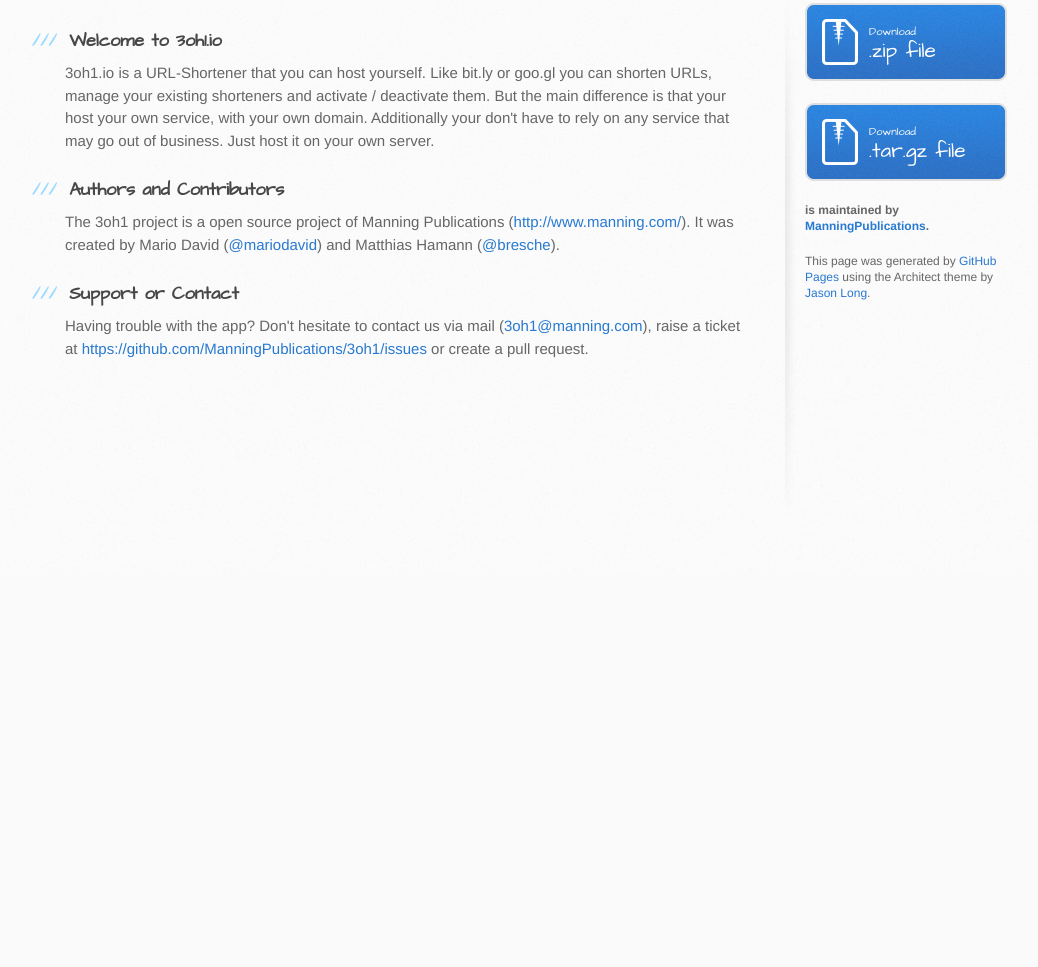
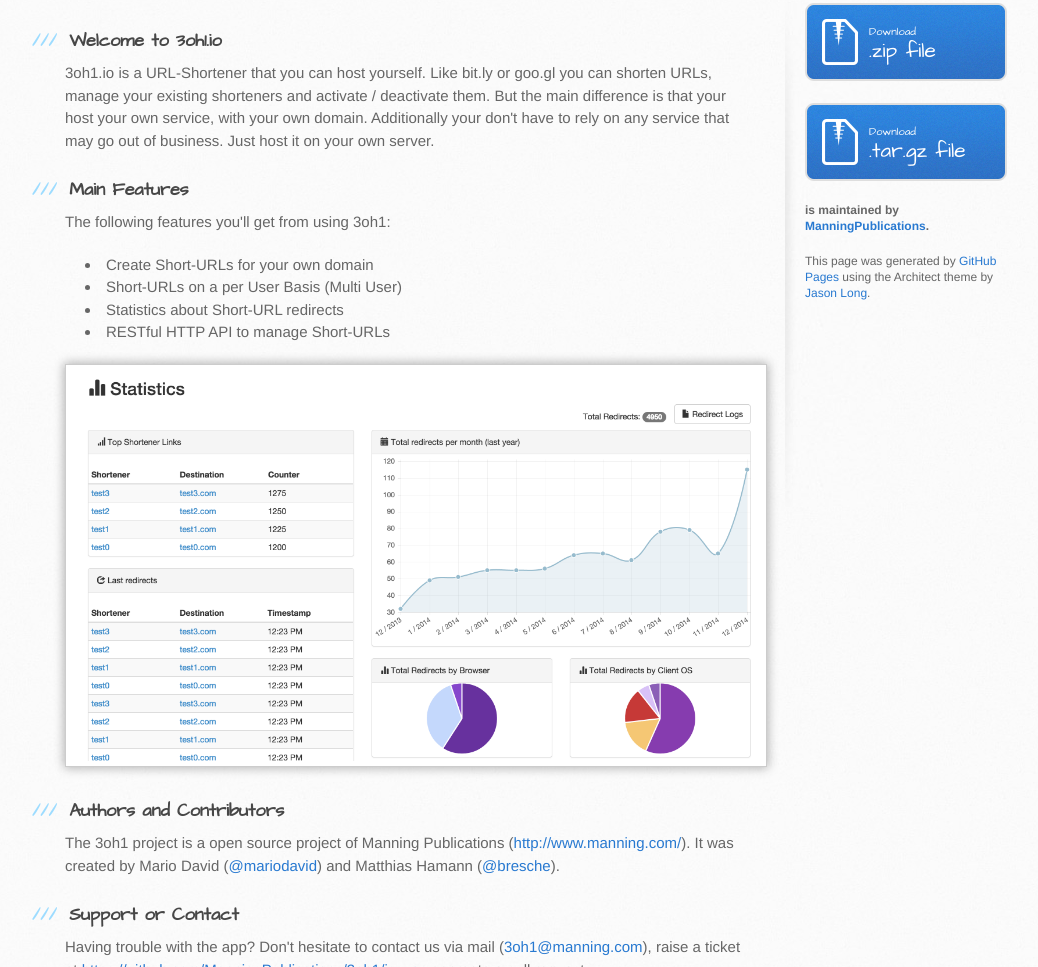
Before and after one commit to ManningPublications/3oh1, a plain HTML site: page index.html in a window 1280 px wide. Shown: the part 229-1196 px from the top of the page, without its empty margins (105-1143 px from the left). Before the commit the page ends 800 px from the top, so only its background shows below. Drawn offline with Linux system fonts and the light colour scheme.

Commit message:
created main features and stats image in gh-page

```diff
--- a/index.html
+++ b/index.html
@@ -6,6 +6,7 @@
     <meta name="viewport" content="width=device-width, initial-scale=1, maximum-scale=1">
     <link href='https://fonts.googleapis.com/css?family=Architects+Daughter' rel='stylesheet' type='text/css'>
     <link rel="stylesheet" type="text/css" href="stylesheets/stylesheet.css" media="screen">
+    <link rel="stylesheet" type="text/css" href="stylesheets/3oh1.css" media="screen">
     <link rel="stylesheet" type="text/css" href="stylesheets/pygment_trac.css" media="screen">
     <link rel="stylesheet" type="text/css" href="stylesheets/print.css" media="print">
 
@@ -32,6 +33,20 @@
 <a id="welcome-to-3oh1io" class="anchor" href="#welcome-to-3oh1io" aria-hidden="true"><span class="octicon octicon-link"></span></a>Welcome to 3oh1.io</h3>
 
 <p>3oh1.io is a URL-Shortener that you can host yourself. Like bit.ly or goo.gl you can shorten URLs, manage your existing shorteners and activate / deactivate them. But the main difference is that your host your own service, with your own domain. Additionally your don't have to rely on any service that may go out of business. Just host it on your own server.</p>
+
+<h3>
+<a id="main-features" class="anchor" href="#welcome-to-3oh1io" aria-hidden="true"><span class="octicon octicon-link"></span></a>Main Features</h3>
+
+<p>The following features you'll get from using 3oh1:</p>
+
+<ul>
+  <li>Create Short-URLs for your own domain</li>
+  <li>Short-URLs on a per User Basis (Multi User)</li>
+  <li>Statistics about Short-URL redirects</li>
+  <li>RESTful HTTP API to manage Short-URLs</li>
+</ul>
+
+<img src="images/3oh1-stats.png" class="screenshot">
 
 <h3>
 <a id="authors-and-contributors" class="anchor" href="#authors-and-contributors" aria-hidden="true"><span class="octicon octicon-link"></span></a>Authors and Contributors</h3>
--- /dev/null
+++ b/stylesheets/3oh1.css
@@ -0,0 +1,10 @@
+img.screenshot {
+
+  background-color: #fff;
+  border: 1px solid #ccc;
+  padding: 5px;
+
+  -webkit-box-shadow: 0px 0px 10px 1px rgba(0,0,0,0.3);
+  -moz-box-shadow: 0px 0px 10px 1px rgba(0,0,0,0.3);
+  box-shadow: 0px 0px 10px 1px rgba(0,0,0,0.3);
+}
```
Also changed, not shown: images/3oh1-stats.png (added).
